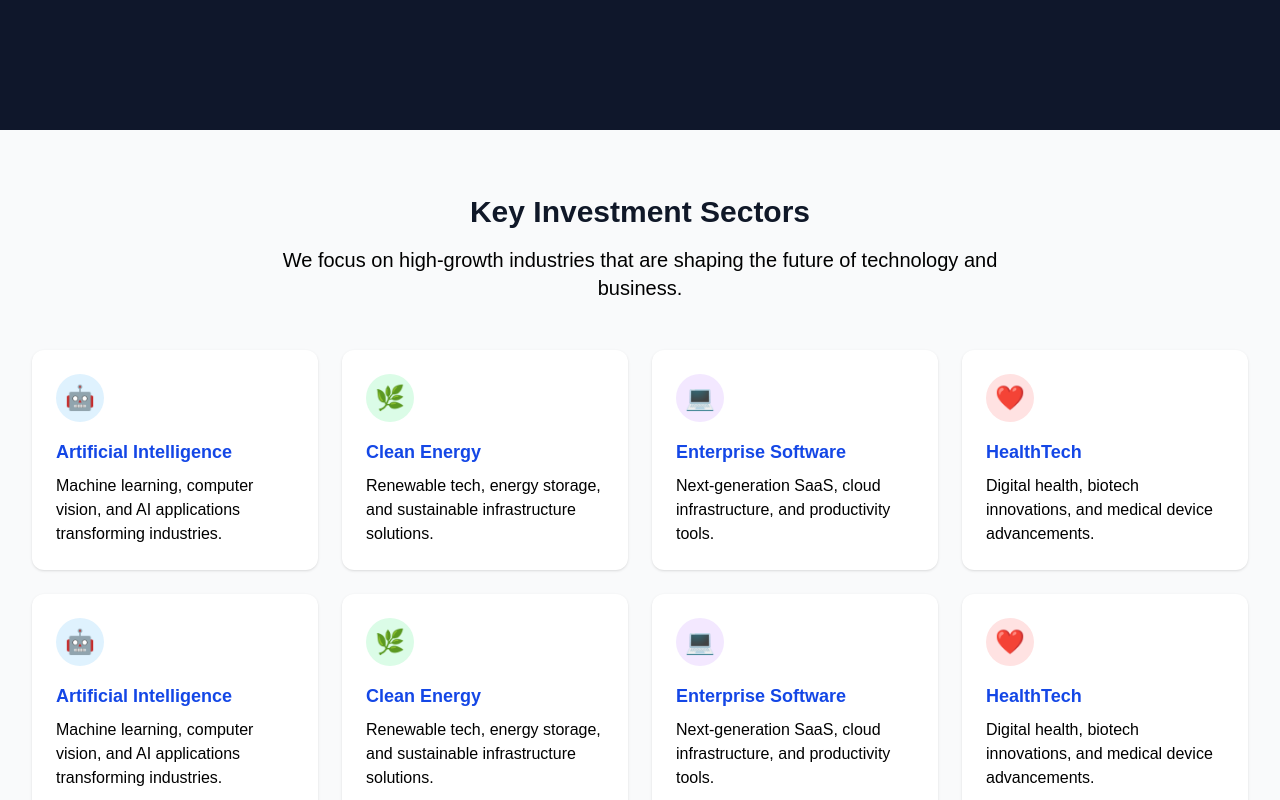
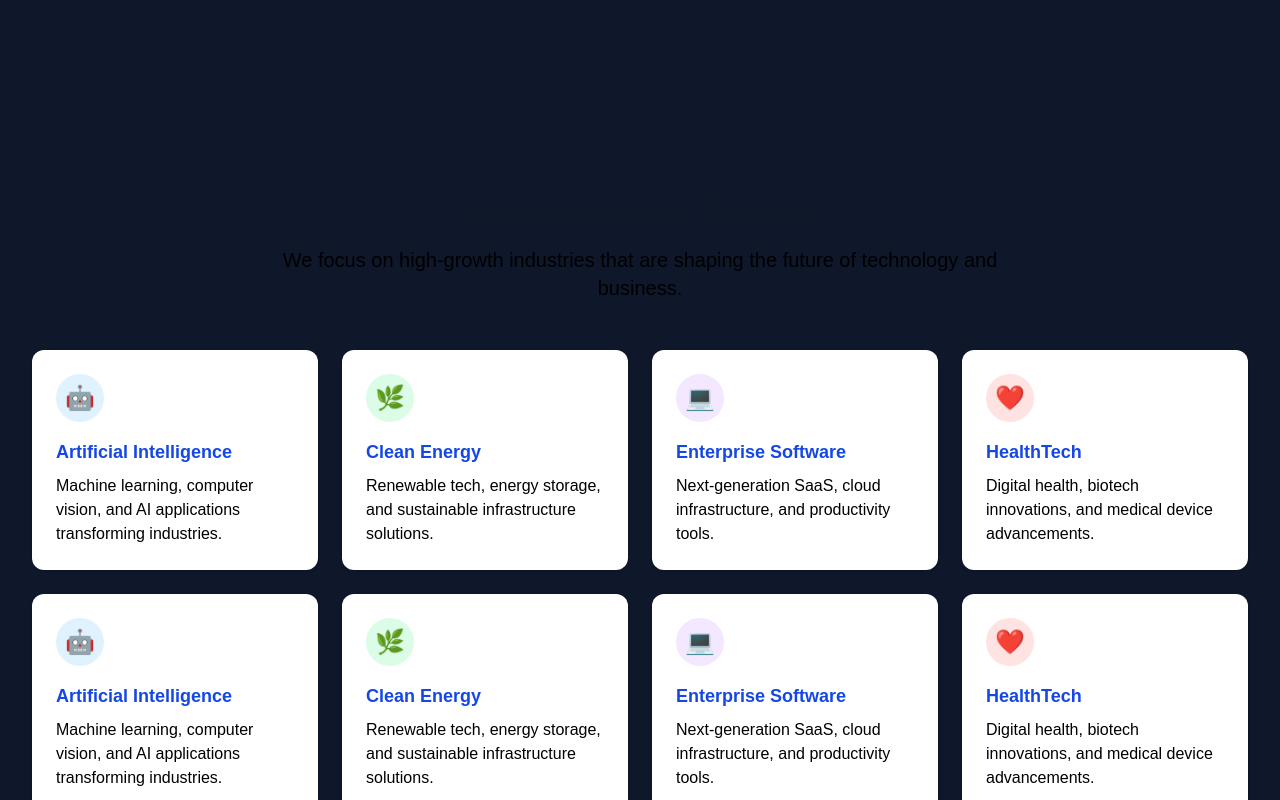
Before and after one commit to AHMAD789999/VestedVC, a Next.js app: page / in a window 1280 px wide. Shown: the part 2020-2820 px from the top of the page. Built offline with nearby package versions, Linux system fonts and the light colour scheme.

Commit message:
add this changing

```diff
--- a/src/app/page.jsx
+++ b/src/app/page.jsx
@@ -185,7 +185,7 @@
       </section>
         {/* ... (keep existing services section code exactly the same) ... */}
       </section>
- <section className="py-16 px-4 sm:px-6 lg:px-8 bg-gray-50">
+ <section className="py-16 px-4 sm:px-6 lg:px-8">
         <div className="max-w-7xl mx-auto">
           <div className="text-center mb-12">
             <h2 className="text-3xl font-bold text-gray-900 mb-4">Key Investment Sectors</h2>
```
